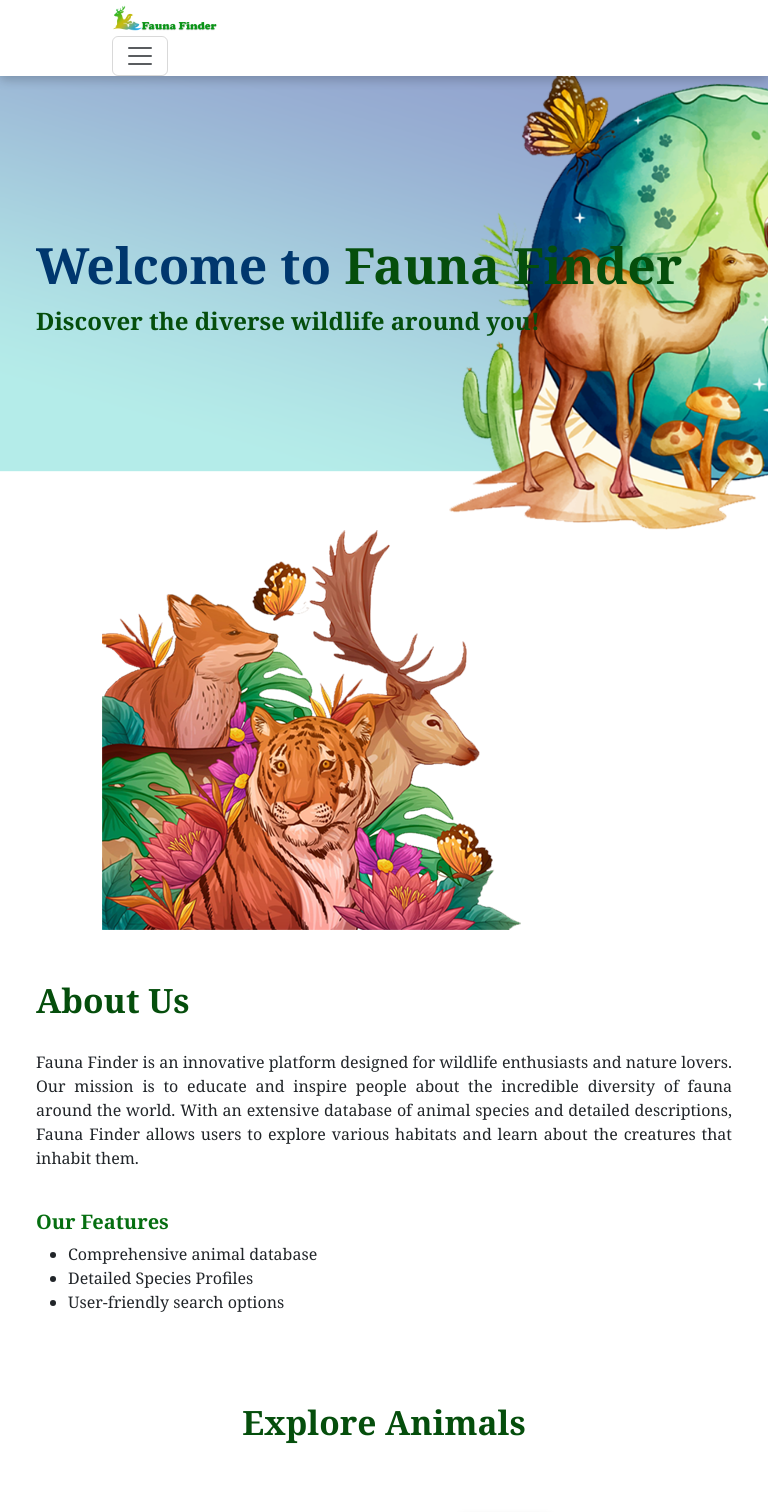
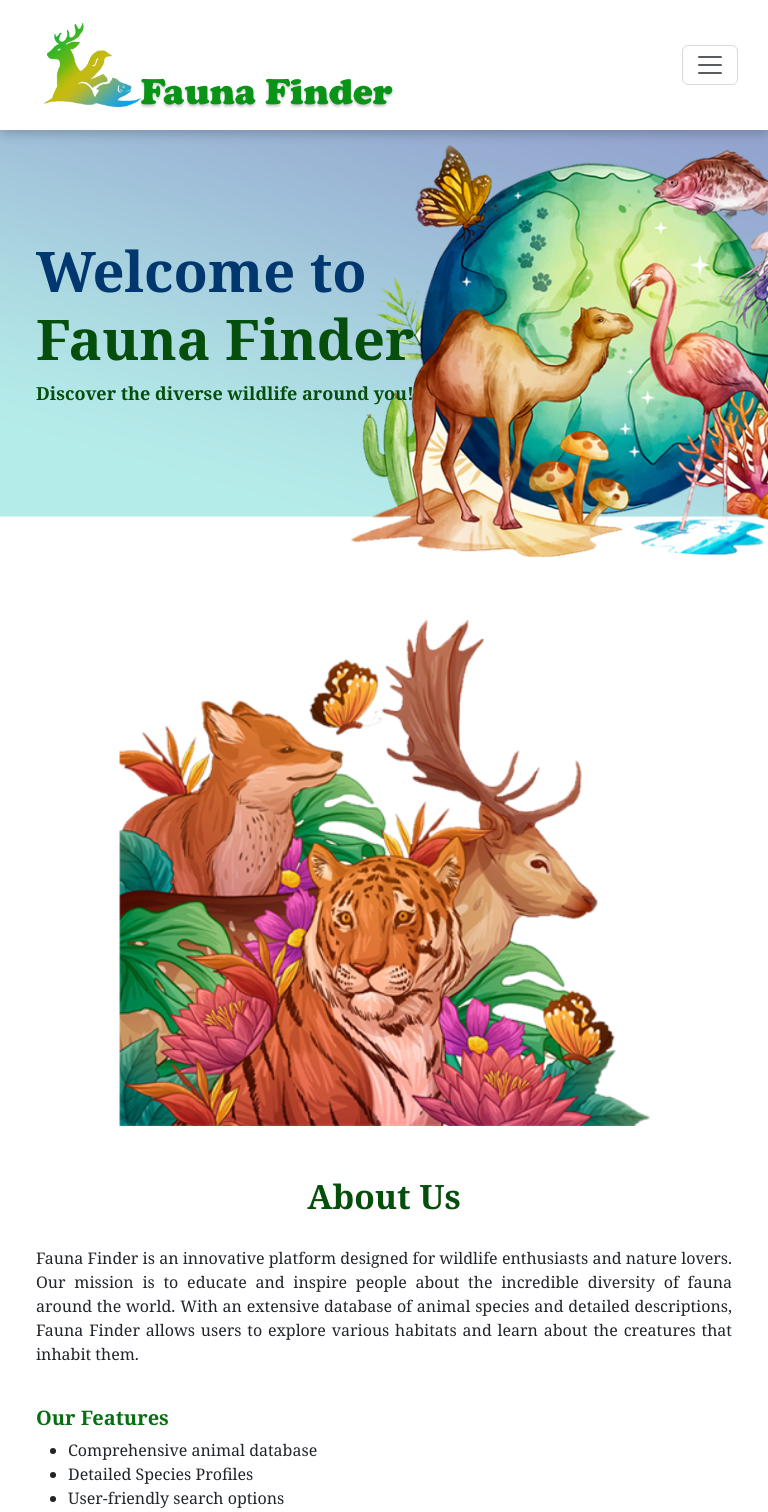
Before and after one commit to Sarvetha/embla_frontend, a React (Create React App) app: page / in a window 768 px wide. Shown: the top 1512 px of the page. Built offline with nearby package versions, Linux system fonts and the light colour scheme.

Commit message:
updated reponsivenes

```diff
--- a/src/assets/styles/styles.css
+++ b/src/assets/styles/styles.css
@@ -1,3 +1,5 @@
+/* Common stylings */
+
 .body{
     font-family:Cambria, Cochin, Georgia, Times, 'Times New Roman', serif;
 }
@@ -13,6 +15,7 @@ h2 {
     font-weight: 600 !important;
 }
 
+/* Navigation section */
 nav{
     padding: 0 100px !important;
     box-shadow: 0 4px 10px rgba(0, 0, 0, 0.2);
@@ -33,6 +36,101 @@ nav{
     color: #00376e !important;
 }
 
+/* Styles for extra small devices - mobile phones */
+@media (max-width: 576px) {
+    .navbar {
+        padding: 0 !important;
+    }
+
+    .navbar a{
+        padding: 10px 20px;
+        width: 70%;
+    }
+
+    .navbar a img{
+        padding: 10px 20px;
+        width: 100%;
+    }
+
+    .navbar-toggler {
+        padding-right: 20px;
+        margin-right: 10px;
+    }
+}
+
+/* Styles for small devices - Mobile phones (landscape) & small tablets */
+@media (min-width: 576px) and (max-width: 768px) {
+    .navbar {
+        padding: 0 !important;
+    }
+
+    .navbar a{
+        padding: 10px 20px;
+        width: 70%;
+    }
+
+    .navbar a img{
+        padding: 10px 20px;
+        width: 80%;
+    }
+
+    .navbar-toggler {
+        margin-right: 30px;
+    }
+}
+
+/* Styles for medium devices - tablets */
+@media (min-width: 768px) and (max-width: 992px) {
+    .navbar {
+        padding: 0 !important;
+    }
+
+    .navbar a{
+        padding: 10px 20px;
+        width: 70%;
+    }
+
+    .navbar a img{
+        padding: 10px 20px;
+        width: 80%;
+    }
+
+    .navbar-toggler {
+        margin-right: 30px;
+    }
+}
+
+/* Styles for large devices - Desktops */
+@media (min-width: 992px) and (max-width: 1200px) {
+    .navbar img{
+        width: 50%;
+        margin: 10px;
+    }
+
+    .navbar ul .nav-link{
+        font-size: 20px;
+        font-weight: 600;
+        color: #066f11 !important;
+        margin-right: 14px;
+    }
+}
+
+/* Styles for extra large devices - Larger desktops */
+@media (min-width: 1200px) {
+    .navbar img{
+        width: 30%;
+        margin: 10px;
+    }
+
+    .navbar ul .nav-link{
+        font-size: 20px;
+        font-weight: 600;
+        color: #066f11 !important;
+        margin-right: 14px;
+    }
+}
+
+/* Home Section */
 .home-banner {
     background-image: url('../images/Banner.png');
     background-size: cover;
@@ -66,6 +164,73 @@ nav{
     color: #054e0c !important;
 }
 
+@media (max-width: 576px) {
+    .home-banner {
+        background-image: url('../images/banner-mobile.png');
+        background-size: cover;
+        background-position: top;
+        height: 700px;
+    }
+
+    .banner-text{
+        padding: 350px 30px 0 30px;
+        justify-content: center;
+        text-align: center;
+    }
+
+    .banner-text p{
+        font-size: 18px;
+        font-weight: 500;
+    }
+
+}
+
+@media (min-width: 576px) and (max-width: 768px) {
+    .home-banner {
+        background-image: url('../images/banner-tab.png');
+        background-size: cover;
+        background-position: top;
+        height: 540px;
+    }
+
+    .banner-text h1{
+        margin-right: 280px;
+    }
+
+    .banner-text p {
+        font-size: 18px !important;
+    }
+}
+
+@media (min-width: 768px) and (max-width: 992px){
+    .home-banner {
+        background-image: url('../images/banner-tab.png');
+        background-size: cover;
+        background-position: top;
+        height: 540px;
+    }
+
+    .banner-text h1{
+        margin-right: 280px;
+        font-size: 56px !important;
+    }
+
+    .banner-text p {
+        font-size: 18px !important;
+    }
+}
+
+@media (min-width: 992px) and (max-width: 1200px){
+    .banner-text h1{
+        font-size: 74px !important;
+    }
+
+    .banner-text p {
+        font-size: 22px !important;
+    }
+}
+
+/* About section */
 .container {
     margin: 0 90px;
 }
@@ -79,12 +244,59 @@ nav{
     text-align: justify;
 }
 
+@media (max-width: 576px){
+    .about {
+        padding: 0 20px;
+    }
+    .about img {
+        padding-top: 20px;
+        width: 100%;
+    }
+
+    .about h1{
+        text-align: center;
+    }
+}
+
+@media (min-width: 576px) and (max-width: 768px){
+    .about img {
+        padding-top: 20px;
+        width: 100%;
+    }
+
+    .about h1{
+        text-align: center;
+    }
+}
+
+@media (min-width: 768px) and (max-width: 992px){
+    .about img {
+        padding-top: 20px;
+        width: 100%;
+    }
+
+    .about h1{
+        text-align: center;
+    }
+}
+
+@media (min-width: 992px) and (max-width: 1200px){
+    .about img{
+        margin-top: 30px;
+    }
+
+    .about .content {
+        padding-left: 40px;
+    }
+}
+
+/* Explore Section */
 .explore{
     text-align: center;
 }
 
 .explore .search {
-    width: 50% !important;
+    width: 80% !important;
     margin: 0 50px 0 50px;
 }
 
@@ -122,6 +334,7 @@ nav{
 .explore .card {
     padding: 20px;
     margin: 30px;
+    box-shadow: 0 6px 15px rgba(0, 0, 0, 0.3);
 }
 
 .explore .card .card-body {
@@ -145,6 +358,7 @@ nav{
     font-weight: 600;
 }
 
+/* Footer section */
 footer{
     background-color: #d5e1ee;
     padding-top: 10px;
--- a/src/components/About.js
+++ b/src/components/About.js
@@ -9,7 +9,7 @@ const About = () => {
                     <div className='col-lg-6'>
                         <img src={aboutImg} alt="Logo" className="d-inline-block me-2" />
                     </div>
-                    <div className='col-lg-6'>
+                    <div className='content col-lg-6'>
                         <h1>About Us</h1>
                         <p>
                             Fauna Finder is an innovative platform designed for wildlife enthusiasts and nature lovers.
--- a/src/components/Navbar.js
+++ b/src/components/Navbar.js
@@ -4,9 +4,8 @@ import logo from '../assets/images/Faauna Finder Horizontal.png';
 const Navbar = () => {
     return (
         <nav className="navbar navbar-expand-lg bg-white fixed-top">
-            <div className="container-fluid">
-                <a className="navbar-brand d-flex align-items-center" href="#">
-                    <img src={logo} alt="Logo" className="d-inline-block me-2" /></a>
+            <a className="navbar-brand" href="#home">
+                    <img src={logo} alt="Logo" /></a>
             <button className="navbar-toggler" type="button" data-bs-toggle="collapse" data-bs-target="#navbarNav" aria-controls="navbarNav" aria-expanded="false" aria-label="Toggle navigation">
                 <span className="navbar-toggler-icon"></span>
             </button>
@@ -23,7 +22,6 @@ const Navbar = () => {
                     </li>
                 </ul>
             </div>
-            </div>
         </nav>
     );
 };
--- a/src/index.js
+++ b/src/index.js
@@ -4,6 +4,7 @@ import './index.css';
 import App from './App';
 import reportWebVitals from './reportWebVitals';
 import 'bootstrap/dist/css/bootstrap.min.css';
+import 'bootstrap/dist/js/bootstrap.bundle.min';
 
 const root = ReactDOM.createRoot(document.getElementById('root'));
 root.render(
```
Also changed, not shown: src/assets/images/banner-mobile.png (added), src/assets/images/banner-tab.png (added). Lines whose indentation alone changed are shown as unchanged.
